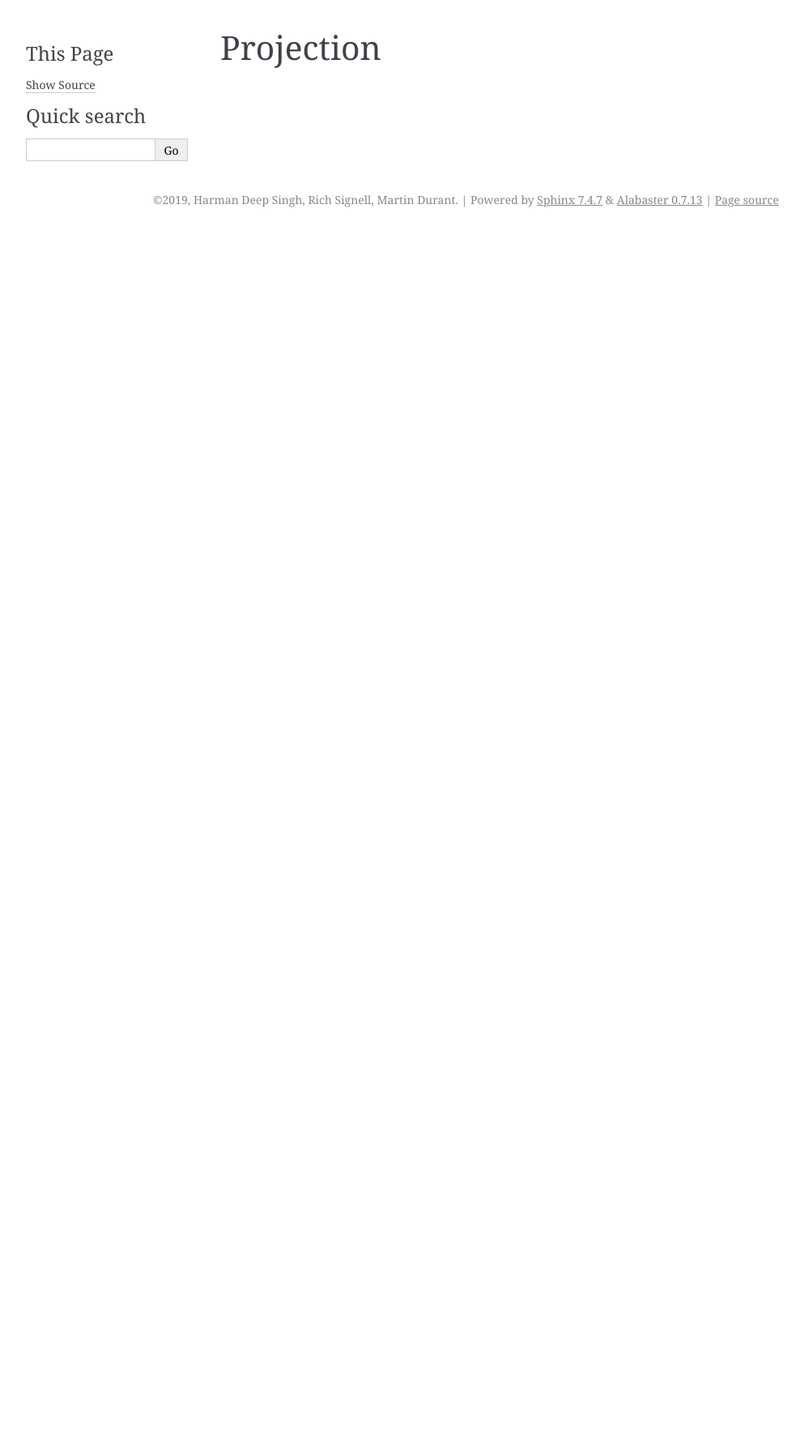
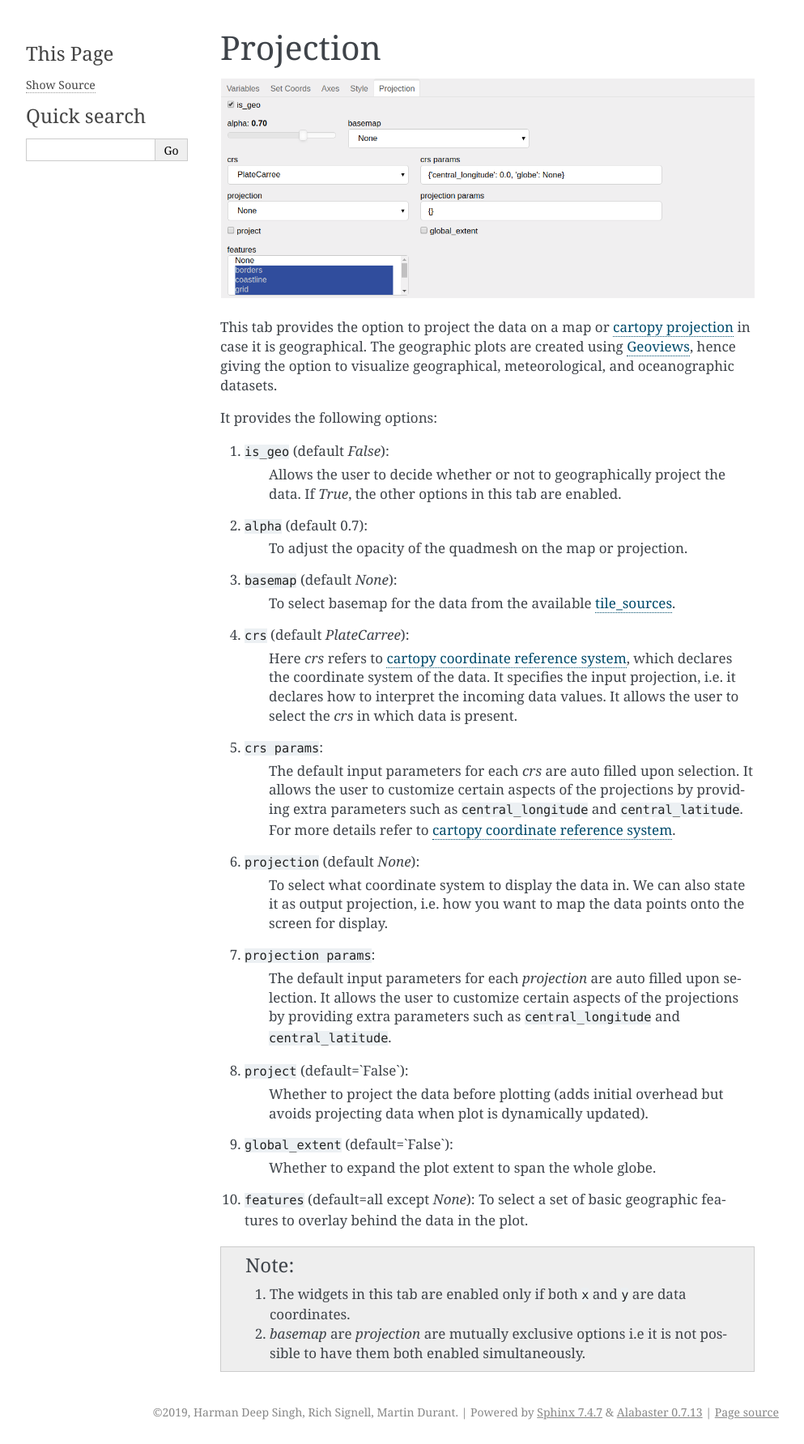
Before and after one commit to intake/xrviz, a Sphinx documentation site: the page built from docs/source/projection.rst, in a window 1280 px wide. Shown: the whole page at 81% size, without its empty margins (148-1141 px from the left). Built offline with Sphinx 7.4.7, drawn with Linux system fonts in a browser that asks for light colours; before the commit the page ends 900 px from its top, so only the background shows below that.

Commit message:
Add Projection docs, minor improvement in coords, style, axes

```diff
--- a/docs/source/projection.rst
+++ b/docs/source/projection.rst
@@ -1,2 +1,59 @@
 Projection
 ==========
+
+.. image:: _static/images/projection.png
+
+This tab provides the option to project the data on a map or
+`cartopy projection`_ in case it is geographical. The geographic
+plots are created using `Geoviews`_, hence giving the option to
+visualize geographical, meteorological, and oceanographic datasets.
+
+It provides the following options:
+
+1. ``is_geo`` (default `False`):
+    Allows the user to decide whether or not to geographically
+    project the data. If `True`, the other options in this tab are enabled.
+2. ``alpha`` (default 0.7):
+    To adjust the opacity of the quadmesh on the map or projection.
+3. ``basemap`` (default `None`):
+    To select basemap for the data from the available `tile_sources`_.
+4. ``crs`` (default `PlateCarree`):
+    Here `crs` refers to `cartopy coordinate reference system`_, which
+    declares the coordinate system of the data. It specifies the input
+    projection, i.e. it declares how to interpret the incoming data values.
+    It allows the user to select the `crs` in which data is present.
+5. ``crs params``:
+    The default input parameters for each `crs` are auto filled upon
+    selection. It allows the user to customize certain aspects of the
+    projections by providing extra parameters such as ``central_longitude``
+    and ``central_latitude``. For more details refer to
+    `cartopy coordinate reference system`_.
+6. ``projection`` (default `None`):
+    To select what coordinate system to display the data in.
+    We can also state it as output projection, i.e. how you want to map the
+    data points onto the screen for display.
+7. ``projection params``:
+    The default input parameters for each `projection` are auto filled upon
+    selection. It allows the user to customize certain aspects of the
+    projections by providing extra parameters such as ``central_longitude``
+    and ``central_latitude``.
+8. ``project`` (default=`False`):
+    Whether to project the data before plotting (adds initial overhead
+    but avoids projecting data when plot is dynamically updated).
+9. ``global_extent`` (default=`False`):
+    Whether to expand the plot extent to span the whole globe.
+10. ``features`` (default=all except `None`):
+    To select a set of basic geographic features to overlay behind the data
+    in the plot.
+
+.. note::
+        1. The widgets in this tab are enabled only if both ``x`` and ``y`` are
+           data coordinates.
+        2. `basemap` are `projection` are mutually exclusive options i.e it is not
+           possible to have them both enabled simultaneously.
+
+
+.. _`cartopy projection`: https://scitools.org.uk/cartopy/docs/v0.15/crs/projections.html
+.. _`Geoviews`: http://geoviews.org/
+.. _`tile_sources`: http://geoviews.org/gallery/bokeh/tile_sources.html
+.. _`cartopy coordinate reference system`: https://scitools.org.uk/cartopy/docs/v0.15/crs/index.html#coordinate-reference-systems-in-cartopy
--- a/docs/source/set_coords.rst
+++ b/docs/source/set_coords.rst
@@ -3,7 +3,9 @@ Set Coords
 
 .. image:: _static/images/set_coords.png
 
-This tab provides the option to set and reset the coordinates.
+This tab provides the option to set and reset the data coordinates.
+Here ``coords`` refers to `xarray coordinates`_.
+
 It uses a `Cross Selector <https://panel.pyviz.org/reference/widgets/CrossSelector.html>`_
 to display a list of simple and coordinate variables.
 Simple variables (which are not data coordinates) are available on
@@ -14,3 +16,5 @@ will reset the coordinates. Other tabs would update themselves accordingly, in
 response to this change.
 
 .. note::  You cannot reset the default indexed coordinates.
+
+.. _`xarray coordinates`: http://xarray.pydata.org/en/stable/data-structures.html#coordinates
--- a/docs/source/style.rst
+++ b/docs/source/style.rst
@@ -5,7 +5,7 @@ Style
 
 This tabs provides the options to customize the style of the output graph.
 
-It provides following options:
+It provides the following options:
 
 1. ``height`` (default `300`):
     To modify the height of main and series graph.
```
Also changed, not shown: docs/source/axes.rst (+6 -3 lines), docs/source/_static/images/projection.png (added).
